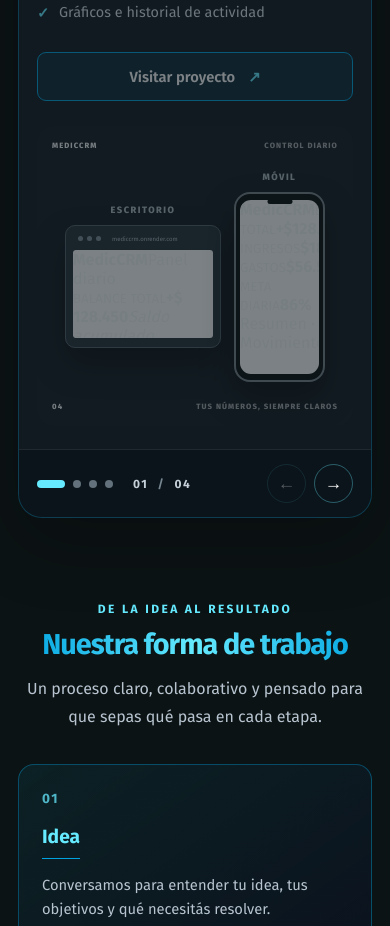
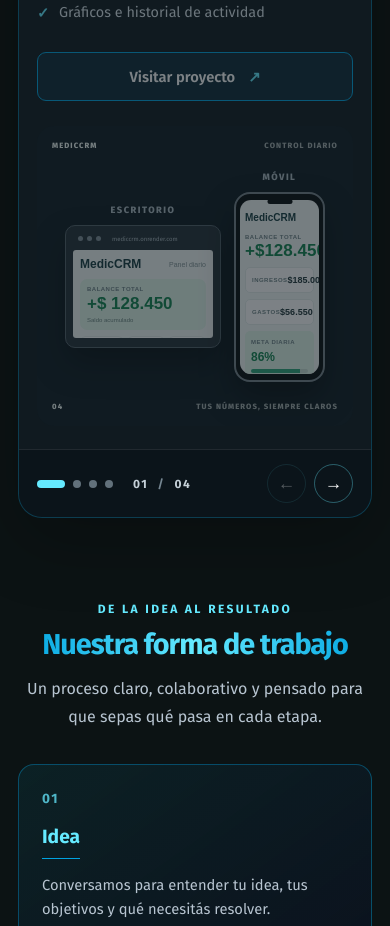
Before and after one commit to rodigoScolnic/codexaWeb, a plain HTML site: page index.html in a window 390 px wide. Shown: the part 4359-5285 px from the top of the page. Drawn offline with Linux system fonts and the light colour scheme.

Commit message:
Style MedicCRM project preview in Codexa

```diff
--- a/css/style.css
+++ b/css/style.css
@@ -1631,3 +1631,46 @@
   .crm-mini-panel { padding:6px; }
   .crm-mobile-preview { gap:6px; padding-inline:5px; }
 }
+
+
+/* MedicCRM: panel financiero en las vistas de escritorio y móvil */
+.mediccrm-visual { --project-accent:#62d6a5; --visual-bg:#101d25; --visual-text:#f4fbf8; }
+.medic-screen, .medic-phone-screen { background:#f3f7f7; }
+.medic-dashboard-preview { width:100%; height:100%; padding:10px 12px; color:#1d3036; background:#f3f7f7; font-family:Arial,sans-serif; }
+.medic-dashboard-preview header { display:flex; align-items:center; justify-content:space-between; margin-bottom:8px; }
+.medic-dashboard-preview header b { font-size:12px; color:#173d42; }
+.medic-dashboard-preview header span { color:#819397; font-size:7px; }
+.medic-total { display:flex; flex-direction:column; gap:3px; padding:10px 12px; border-radius:7px; background:#e1f5eb; }
+.medic-total small, .medic-stats small, .medic-mobile-preview small { color:#71858a; font-size:6px; font-weight:800; letter-spacing:.08em; }
+.medic-total strong { color:#138451; font-size:21px; line-height:1.1; }
+.medic-total em { color:#6b8580; font-size:6px; font-style:normal; }
+.medic-stats { display:grid; grid-template-columns:repeat(3,1fr); gap:6px; margin:8px 0; }
+.medic-stats div { display:flex; flex-direction:column; gap:5px; padding:8px 6px; border:1px solid #e3ebeb; border-radius:6px; background:#fff; }
+.medic-stats b { color:#263d43; font-size:10px; }
+.medic-stats div:nth-child(2) b { color:#d45b5b; }
+.medic-chart { padding:8px 10px; border:1px solid #e3ebeb; border-radius:6px; background:#fff; }
+.medic-chart>div:first-child { display:flex; justify-content:space-between; align-items:center; }
+.medic-chart>div:first-child b { font-size:8px; }
+.medic-chart>div:first-child small { color:#87999c; font-size:6px; }
+.medic-bars { display:flex; align-items:end; gap:8px; height:66px; padding:8px 8px 0; border-bottom:1px solid #e7eeee; }
+.medic-bars i { flex:1; border-radius:3px 3px 0 0; background:linear-gradient(180deg,#62d6a5,#279b79); }
+.medic-mobile-preview { display:flex; flex-direction:column; gap:8px; padding:13px 7px; color:#21363b; font-family:Arial,sans-serif; }
+.medic-mobile-preview>b { margin-bottom:5px; color:#173d42; font-size:10px; }
+.medic-mobile-preview>strong { margin-top:-5px; color:#138451; font-size:17px; }
+.medic-mobile-preview>div { display:flex; align-items:center; justify-content:space-between; padding:7px 6px; border:1px solid #e4eded; border-radius:5px; background:#fff; }
+.medic-mobile-preview>div b { font-size:9px; }
+.medic-mobile-preview>section { display:flex; flex-direction:column; gap:5px; padding:8px 6px; border-radius:5px; background:#e1f5eb; }
+.medic-mobile-preview>section b { color:#138451; font-size:12px; }
+.medic-mobile-preview>section i { height:4px; border-radius:5px; background:linear-gradient(90deg,#2da77c 86%,#c8ddd4 86%); }
+.medic-mobile-preview>footer { margin-top:auto; padding-top:7px; border-top:1px solid #e4eded; color:#829397; font-size:6px; text-align:center; }
+@media (max-width:520px) {
+  .medic-dashboard-preview { padding:7px; }
+  .medic-total { padding:7px; }
+  .medic-total strong { font-size:17px; }
+  .medic-stats { gap:3px; margin:6px 0; }
+  .medic-stats div { padding:6px 3px; }
+  .medic-stats b { font-size:8px; }
+  .medic-chart { padding:6px; }
+  .medic-bars { height:48px; gap:5px; }
+  .medic-mobile-preview { gap:6px; padding:12px 5px 7px; }
+}
```
